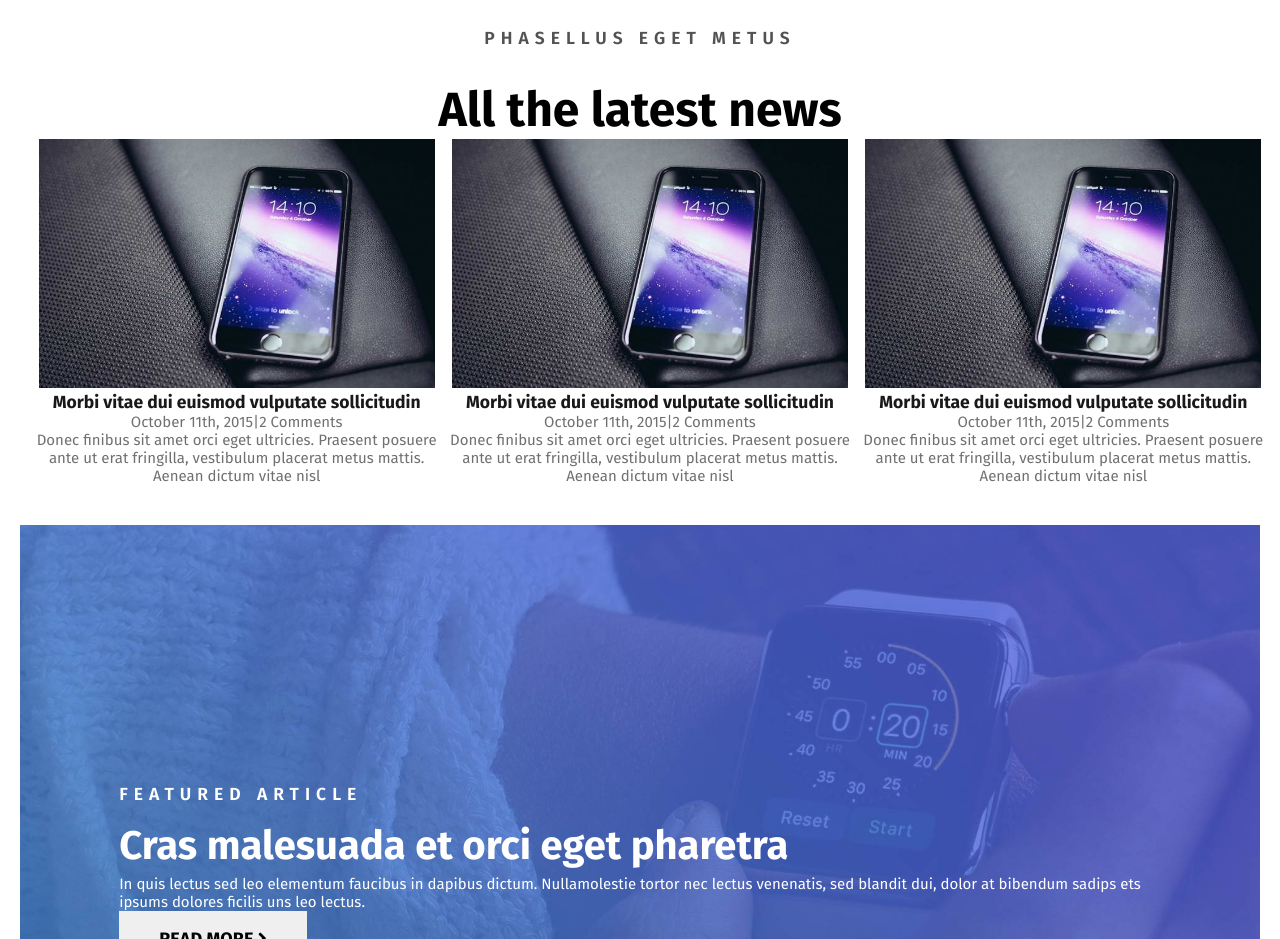
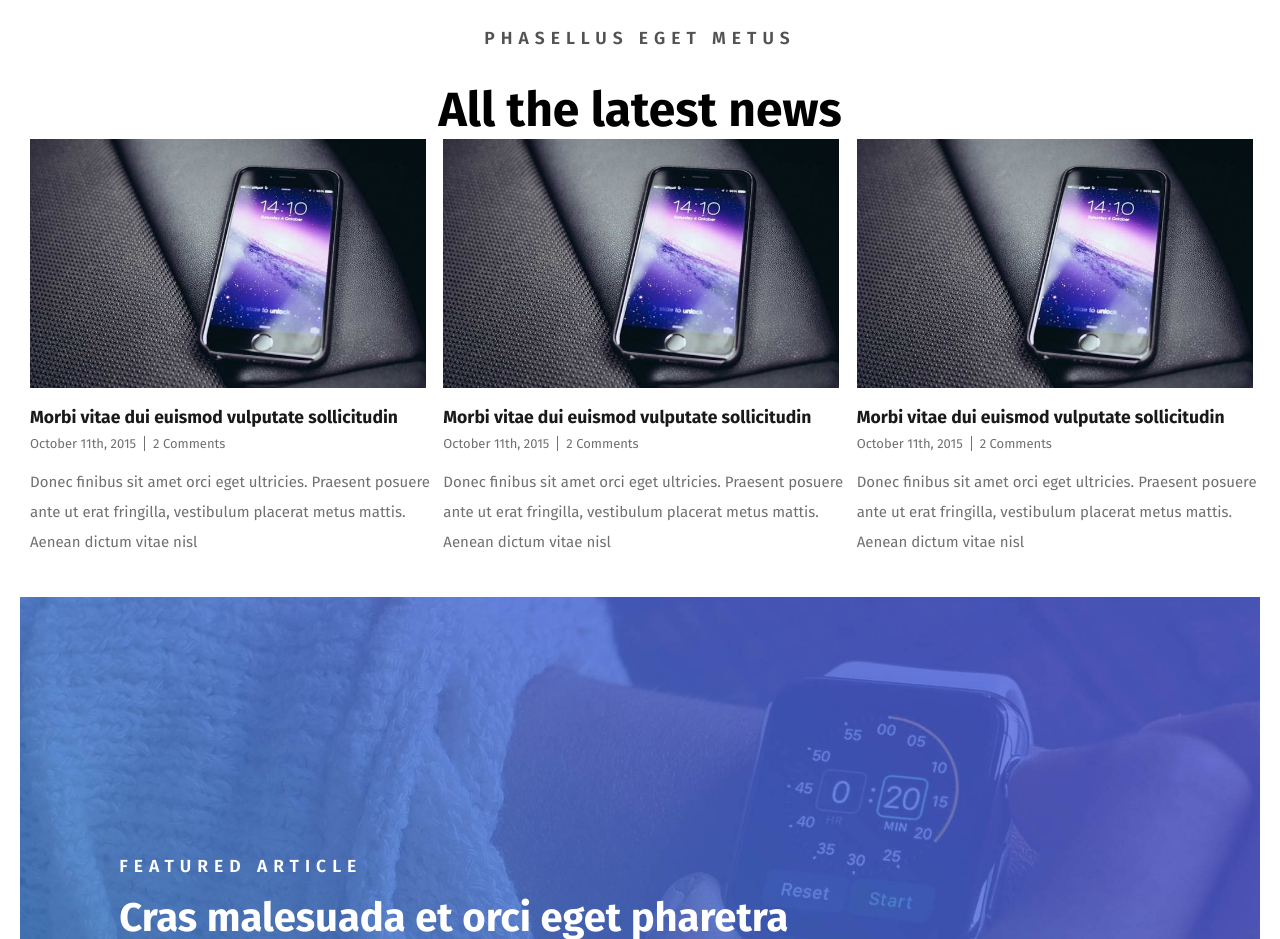
Before and after one commit to 0d1n92/proj-html-vuejs, a website: page index.html in a window 1280 px wide. Shown: the part 1500-2439 px from the top of the page. Drawn offline with nearby package versions, Linux system fonts and the light colour scheme.

Commit message:
article preview style

```diff
--- a/index.html
+++ b/index.html
@@ -66,10 +66,10 @@
             </a>
             <figcaption>
               <a href="#" class="title_preview_link"><h3 class="title_preview_post">Morbi vitae dui euismod vulputate sollicitudin</h3> </a>
-              <span>October 11th, 2015|<a>2 Comments</a></span>
+              <span class="meta">October 11th, 2015<a class="count_comment">2 Comments</a></span>
               <p>Donec finibus sit amet orci eget ultricies. Praesent posuere ante ut erat fringilla, vestibulum placerat metus mattis. Aenean dictum vitae nisl</p>
             </figcaption>
-          </figure class="box_preview_article">
+          </figure>
             <!-- article box1-CLOSE -->
             <!-- article box2 -->
           <figure class="box_preview_article">
@@ -78,10 +78,10 @@
             </a>
             <figcaption>
               <a href="#" class="title_preview_link"><h3 class="title_preview_post">Morbi vitae dui euismod vulputate sollicitudin</h3> </a>
-              <span>October 11th, 2015|<a>2 Comments</a></span>
+              <span class="meta">October 11th, 2015<a class="count_comment">2 Comments</a></span>
               <p>Donec finibus sit amet orci eget ultricies. Praesent posuere ante ut erat fringilla, vestibulum placerat metus mattis. Aenean dictum vitae nisl</p>
             </figcaption>
-          </figure class="box_preview_article">
+          </figure>
 
           <!-- article box2-CLOSE -->
             <!-- article box3-->
@@ -91,11 +91,10 @@
             </a>
             <figcaption>
               <a href="#" class="title_preview_link"><h3 class="title_preview_post">Morbi vitae dui euismod vulputate sollicitudin</h3> </a>
-              <span>October 11th, 2015|<a>2 Comments</a></span>
+              <span class="meta">October 11th, 2015<a class="count_comment">2 Comments</a></span>
               <p>Donec finibus sit amet orci eget ultricies. Praesent posuere ante ut erat fringilla, vestibulum placerat metus mattis. Aenean dictum vitae nisl</p>
             </figcaption>
           </figure>
-
             <!-- article box3-CLOSE -->
         </div>
         <!-- article grid -->
--- a/src/partials/_main.scss
+++ b/src/partials/_main.scss
@@ -1,9 +1,30 @@
 //previev ARTICLE
 .box_preview_article {
+  text-align: left !important;
   a.title_preview_link {
+      display: block;
       text-decoration: none;
       color: #191919;
+      margin-top:15px;
+      margin-bottom: 6px;
     }
+    .meta {
+      display: block;
+      font-size: 13px;
+      margin-bottom: 13px;
+      line-height: 19.5px;
+      a.count_comment {
+        margin-left: 8px;
+        padding: 0 8px;
+        border-left: 1px solid $doveGrey;
+      }
+    }
+    p {
+      line-height: 30px;
+      display: block;
+
+    }
+
   }
 
 
```
Also changed, not shown: css/style.css.
